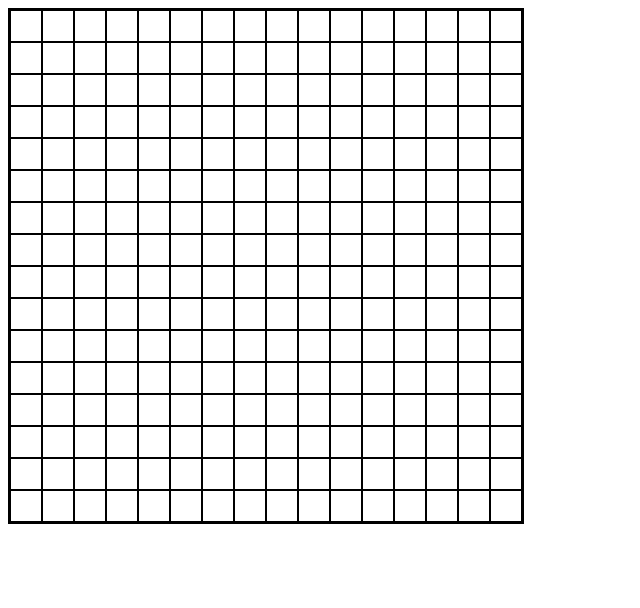
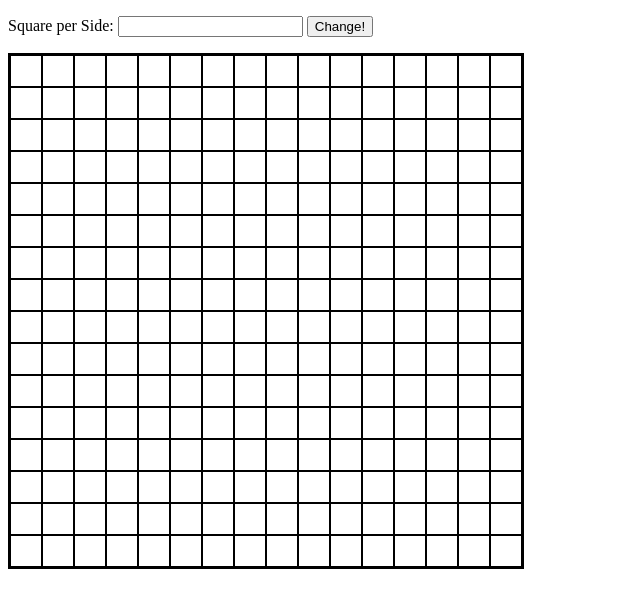
Before and after one commit to aliyyanWijaya/Etch-a-Sketch, a plain HTML site: page index.html in a window 1280 px wide. Shown: the whole page, without its empty margins (0-640 px from the left). Drawn offline with Linux system fonts and the light colour scheme.

Commit message:
add the input for changing the square per side

```diff
--- a/index.html
+++ b/index.html
@@ -7,7 +7,11 @@
     <link rel="stylesheet" href="style.css">
 </head>
 <body>
-
+    <p>
+        <label for="square">Square per Side:</label>
+        <input type="text" id="square" name="square" />
+        <button>Change!</button>
+    </p>
     <script src="script.js"></script>
 </body>
 </html>
```
